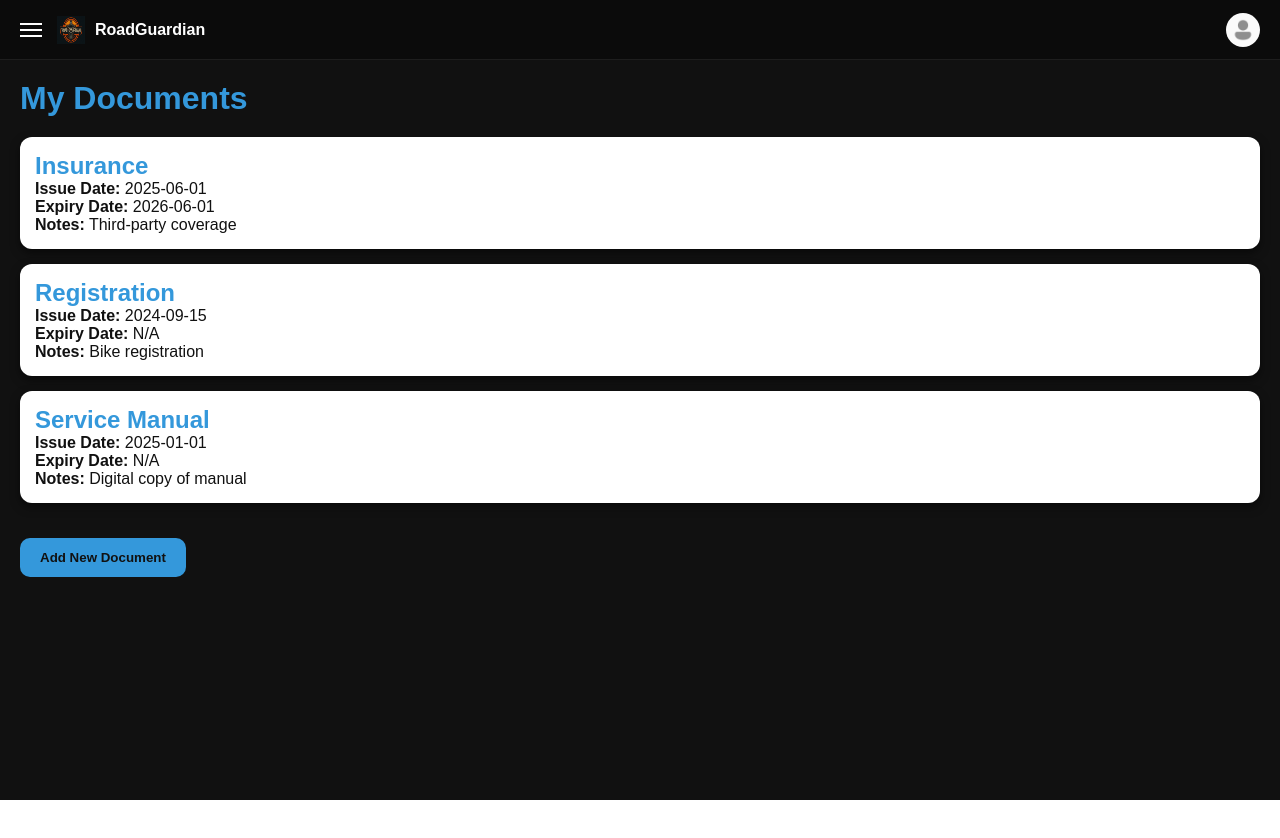
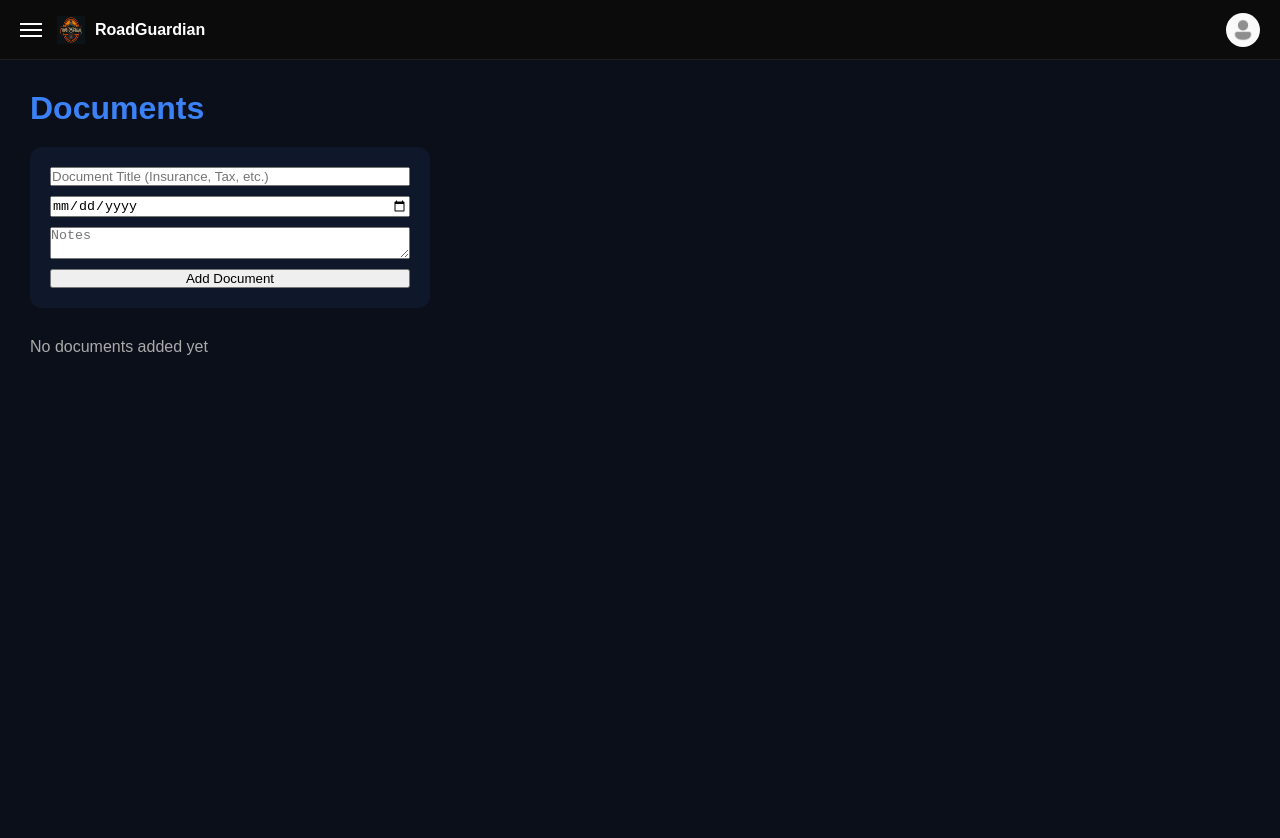
Before and after one commit to MatasZos/RoadGuardianApp, a Next.js app: page /documents in a window 1280 px wide. Before the commit this address had no page. Shown: the top 838 px of the page. Before the commit the page ends 800 px from the top, so only its background shows below. Built offline with nearby package versions, Linux system fonts and the light colour scheme.

Commit message:
documents

```diff
--- a/src/app/documents/page.js
+++ b/src/app/documents/page.js
@@ -1,44 +1,140 @@
 "use client";
 
 import { useEffect, useState } from "react";
-import { useRouter } from "next/navigation";
 import Navbar from "../components/Navbar";
 
 export default function DocumentsPage() {
-  const router = useRouter();
-  const [fullName, setFullName] = useState("");
+  const [docs, setDocs] = useState([]);
+  const [form, setForm] = useState({
+    title: "",
+    expiryDate: "",
+    notes: "",
+  });
 
-  const fakeDocuments = [
-    { type: "Insurance", issueDate: "2025-06-01", expiryDate: "2026-06-01", notes: "Third-party coverage" },
-    { type: "Registration", issueDate: "2024-09-15", expiryDate: "N/A", notes: "Bike registration" },
-    { type: "Service Manual", issueDate: "2025-01-01", expiryDate: "N/A", notes: "Digital copy of manual" },
-  ];
+  const email =
+    typeof window !== "undefined"
+      ? localStorage.getItem("userEmail")
+      : null;
 
+  // Fetch documents
   useEffect(() => {
-    const name = localStorage.getItem("userFullName");
-    if (!name) router.push("/login");
-    else setFullName(name);
-  }, []);
+    if (!email) return;
+
+    async function fetchDocs() {
+      const res = await fetch("/api/documents", {
+        headers: { "x-user-email": email },
+        cache: "no-store",
+      });
+
+      const data = await res.json();
+      setDocs(data);
+    }
+
+    fetchDocs();
+  }, [email]);
+
+  async function handleSubmit(e) {
+    e.preventDefault();
+    if (!email) return;
+
+    await fetch("/api/documents", {
+      method: "POST",
+      headers: { "Content-Type": "application/json" },
+      body: JSON.stringify({
+        userEmail: email,
+        ...form,
+      }),
+    });
+
+    setForm({ title: "", expiryDate: "", notes: "" });
+
+    const res = await fetch("/api/documents", {
+      headers: { "x-user-email": email },
+      cache: "no-store",
+    });
+    setDocs(await res.json());
+  }
 
   return (
-    <div style={{ minHeight: "100vh", background: "#111", color: "#fff" }}>
-      <Navbar themeColor="#3498db" />
-      <div style={{ padding: "20px" }}>
-        <h1 style={{ color: "#3498db" }}>My Documents</h1>
-        <div style={{ marginTop: "20px" }}>
-          {fakeDocuments.map((doc, index) => (
-            <div key={index} style={{ background: "#fff", color: "#111", padding: "15px", borderRadius: "12px", boxShadow: "0 4px 10px rgba(0,0,0,0.5)", marginBottom: "15px" }}>
-              <h2 style={{ color: "#3498db" }}>{doc.type}</h2>
-              <p><strong>Issue Date:</strong> {doc.issueDate}</p>
-              <p><strong>Expiry Date:</strong> {doc.expiryDate}</p>
-              <p><strong>Notes:</strong> {doc.notes}</p>
+    <>
+      <Navbar />
+
+      <div style={styles.container}>
+        <h1 style={styles.title}>Documents</h1>
+
+        <form onSubmit={handleSubmit} style={styles.form}>
+          <input
+            placeholder="Document Title (Insurance, Tax, etc.)"
+            value={form.title}
+            onChange={(e) => setForm({ ...form, title: e.target.value })}
+            required
+          />
+
+          <input
+            type="date"
+            value={form.expiryDate}
+            onChange={(e) => setForm({ ...form, expiryDate: e.target.value })}
+            required
+          />
+
+          <textarea
+            placeholder="Notes"
+            value={form.notes}
+            onChange={(e) => setForm({ ...form, notes: e.target.value })}
+          />
+
+          <button>Add Document</button>
+        </form>
+
+        <div style={styles.list}>
+          {docs.length === 0 && (
+            <p style={{ color: "#aaa" }}>No documents added yet</p>
+          )}
+
+          {docs.map((d, i) => (
+            <div key={i} style={styles.card}>
+              <h3>{d.title}</h3>
+              <p>
+                <strong>Expires:</strong> {d.expiryDate}
+              </p>
+              <p>{d.notes}</p>
             </div>
           ))}
         </div>
-        <button style={{ marginTop: "20px", padding: "12px 20px", borderRadius: "10px", border: "none", backgroundColor: "#3498db", color: "#111", fontWeight: "bold", cursor: "pointer" }} >
-          Add New Document
-        </button>
       </div>
-    </div>
+    </>
   );
 }
+
+const styles = {
+  container: {
+    minHeight: "100vh",
+    background: "#0b0f1a",
+    padding: "30px",
+    color: "#fff",
+  },
+  title: {
+    color: "#3b82f6",
+    marginBottom: "20px",
+  },
+  form: {
+    background: "#0f172a",
+    padding: "20px",
+    borderRadius: "12px",
+    maxWidth: "400px",
+    display: "flex",
+    flexDirection: "column",
+    gap: "10px",
+    marginBottom: "30px",
+  },
+  list: {
+    display: "grid",
+    gap: "15px",
+  },
+  card: {
+    background: "#0f172a",
+    padding: "15px",
+    borderRadius: "10px",
+    borderLeft: "5px solid #3b82f6",
+  },
+};
```
